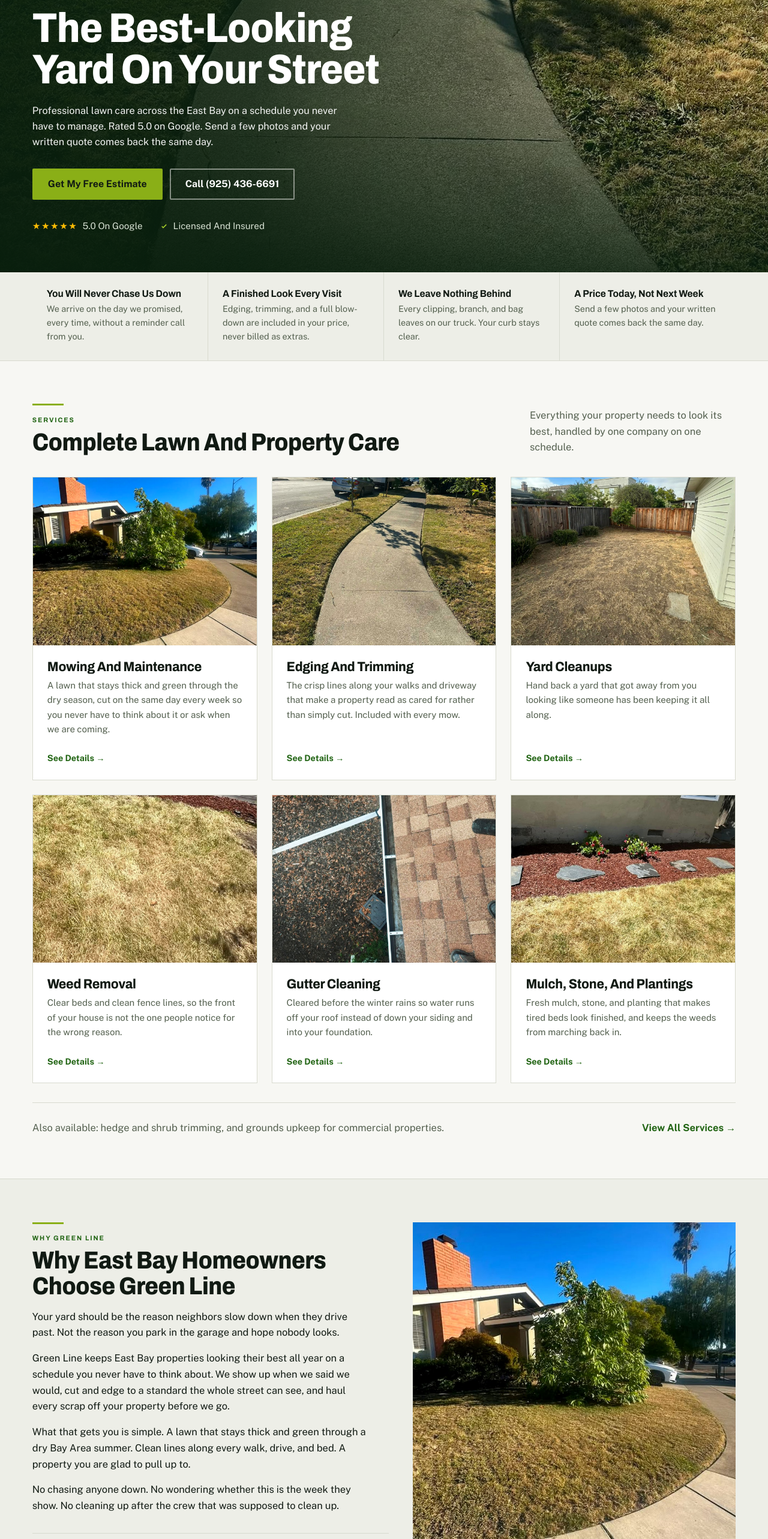
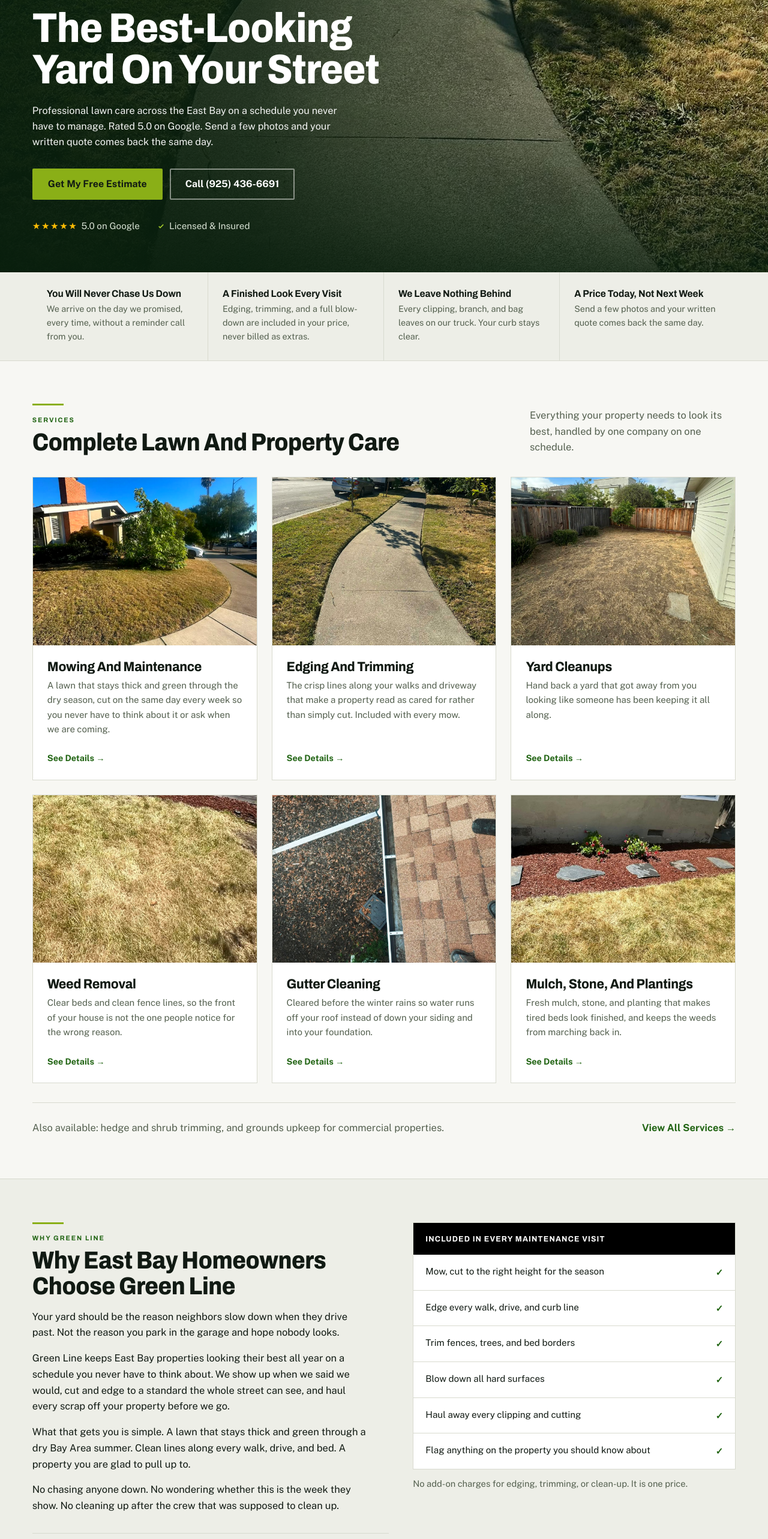
Before and after one commit to gibsonthompson/greenline, a Next.js app: page / in a window 1280 px wide. Shown: the part 234-2800 px from the top of the page at 60% size. Built offline with nearby package versions, Linux system fonts and the light colour scheme; no server answers.

Commit message:
Black header site-wide to match logo field, reframe map Orinda to San Jose, remove bed photo section

```diff
--- a/src/app/about/page.tsx
+++ b/src/app/about/page.tsx
@@ -13,7 +13,7 @@
 export default function AboutPage() {
   return (
     <div className="mx-auto max-w-[1340px] px-[clamp(1.1rem,4.2vw,4rem)] pb-16 pt-[clamp(6rem,10vw,8.5rem)]">
-      <div className="grid gap-12 lg:grid-cols-[minmax(0,1fr)_minmax(280px,400px)]">
+      <div className="max-w-[68ch]">
         <div>
           <div className="rule" />
           <div className="kicker">About Us</div>
@@ -64,15 +64,6 @@
           </div>
         </div>
 
-        <div className="relative aspect-[3/4] overflow-hidden bg-forest-2 lg:sticky lg:top-28">
-          <Image
-            src="/photos/detail-tall.jpg"
-            alt="Bed reset with fresh mulch, stone, and new plantings"
-            fill
-            sizes="(min-width:1024px) 400px, 100vw"
-            className="object-cover"
-          />
-        </div>
       </div>
     </div>
   );
--- a/src/app/areas/page.tsx
+++ b/src/app/areas/page.tsx
@@ -43,10 +43,10 @@
             </Link>
           </p>
         </div>
-        <div className="aspect-[4/3] overflow-hidden border-[3px] border-lime bg-forest-2">
+        <div className="aspect-[3/4] overflow-hidden border-[3px] border-lime bg-forest-2 sm:aspect-[4/3]">
           <iframe
             title="Map of the Green Line Lawn Care service area in the East Bay"
-            src="https://maps.google.com/maps?q=Oakland,%20California&t=&z=11&ie=UTF8&iwloc=&output=embed"
+            src="https://maps.google.com/maps?q=37.6076,-122.0330&z=9&output=embed"
             loading="lazy"
             referrerPolicy="no-referrer-when-downgrade"
             allowFullScreen
--- a/src/app/globals.css
+++ b/src/app/globals.css
@@ -120,13 +120,13 @@
   transition: background-color .28s, top .28s, border-color .28s, box-shadow .28s;
 }
 .gl-header-solid {
-  background: rgba(9,32,14,.98);
+  background: #010101;
   border-bottom-color: var(--color-lime);
 }
 .gl-header-solid .gl-navlink { text-shadow: none; }
 
 body.scrolled .gl-header {
-  background: rgba(9,32,14,.96);
+  background: rgba(1,1,1,.97);
   backdrop-filter: blur(12px);
   border-bottom-color: var(--color-lime);
   box-shadow: 0 6px 24px rgba(0,0,0,.28);
--- a/src/app/page.tsx
+++ b/src/app/page.tsx
@@ -63,11 +63,16 @@
             <Link href="/estimate" className="btn btn-l">Get My Free Estimate</Link>
             <a href={`tel:${SITE.phoneE164}`} className="btn btn-o">Call {SITE.phoneDisplay}</a>
           </div>
-          <div className="mt-8 flex flex-wrap items-center gap-x-7 gap-y-2 text-[0.95rem] text-[#d8e2d4]">
-            <span className="inline-flex items-center gap-2">
-              <span className="stars">&#9733;&#9733;&#9733;&#9733;&#9733;</span> 5.0 On Google
+          {/* These two sit on ONE line at every width. flex-nowrap plus
+              whitespace-nowrap on each item; the type steps down on small
+              phones rather than wrapping to a second row. */}
+          <div className="mt-8 flex flex-nowrap items-center gap-x-4 text-[0.8rem] text-[#d8e2d4] sm:gap-x-7 sm:text-[0.95rem]">
+            <span className="inline-flex flex-none items-center gap-1.5 whitespace-nowrap">
+              <span className="stars">&#9733;&#9733;&#9733;&#9733;&#9733;</span> 5.0 on Google
             </span>
-            <span className="inline-flex items-center gap-2"><Check /> Licensed And Insured</span>
+            <span className="inline-flex flex-none items-center gap-1.5 whitespace-nowrap">
+              <Check /> Licensed &amp; Insured
+            </span>
           </div>
         </div>
       </section>
@@ -173,13 +178,12 @@
             <Link href="/estimate" className="btn btn-p mt-8">Get My Free Estimate</Link>
           </div>
 
-          <div>
-            <figure>
-              <Image src="/photos/detail-tall.jpg" alt="Bed reset with fresh mulch, flagstone stepping stones, and new plantings" width={900} height={1200} sizes="(min-width:1080px) 480px, 100vw" className="w-full object-cover" />
-              <figcaption className="t-sm mt-2 text-mute-l">Bed reset with fresh mulch, stone, and new plants.</figcaption>
-            </figure>
-            <div className="mt-6 border border-line bg-white">
-              <div className="bg-forest px-4 py-3 font-[family-name:var(--font-display)] text-[0.8rem] uppercase tracking-[0.09em] text-white" style={{ fontVariationSettings: '"wdth" 94, "wght" 700' }}>
+          <aside className="lg:sticky lg:top-28">
+            <div className="border border-line bg-white">
+              <div
+                className="bg-black px-5 py-4 font-[family-name:var(--font-display)] text-[0.82rem] uppercase tracking-[0.09em] text-white"
+                style={{ fontVariationSettings: '"wdth" 94, "wght" 700' }}
+              >
                 Included In Every Maintenance Visit
               </div>
               {[
@@ -190,13 +194,16 @@
                 "Haul away every clipping and cutting",
                 "Flag anything on the property you should know about",
               ].map((item, i, arr) => (
-                <div key={item} className={`flex items-center justify-between gap-4 px-4 py-3 text-[0.93rem] ${i < arr.length - 1 ? "border-b border-line" : ""}`}>
+                <div key={item} className={`flex items-start justify-between gap-4 px-5 py-4 text-[0.95rem] ${i < arr.length - 1 ? "border-b border-line" : ""}`}>
                   <span>{item}</span>
-                  <span className="font-bold text-green" aria-hidden="true">&#10003;</span>
+                  <span className="mt-0.5 font-bold text-green" aria-hidden="true">&#10003;</span>
                 </div>
               ))}
             </div>
-          </div>
+            <p className="t-sm mt-3 text-mute-l">
+              No add-on charges for edging, trimming, or clean-up. It is one price.
+            </p>
+          </aside>
         </div>
       </section>
 
--- a/src/components/Footer.tsx
+++ b/src/components/Footer.tsx
@@ -12,7 +12,7 @@
   if (pathname?.startsWith("/admin")) return null;
 
   return (
-    <footer className="bg-[#08240E] text-paper">
+    <footer className="bg-black text-paper">
       <div className="mx-auto grid max-w-[1340px] gap-8 px-[clamp(1.1rem,4.2vw,4rem)] py-[clamp(3rem,5vw,4.2rem)] sm:grid-cols-2 lg:grid-cols-[1.6fr_1fr_1fr_1fr_1.1fr]">
         <div>
           <Image src="/brand/logo.png" alt="Green Line Lawn Care" width={644} height={366} className="h-[58px] w-auto" />
@@ -105,7 +105,7 @@
         </div>
       </div>
 
-      <div className="border-t border-mute-d/20">
+      <div className="border-t border-white/12">
         <div className="mx-auto flex max-w-[1340px] flex-wrap items-center justify-between gap-4 px-[clamp(1.1rem,4.2vw,4rem)] py-5 text-[0.85rem] text-[#8fa08c]">
           <p>&copy; {new Date().getFullYear()} {SITE.name}. All Rights Reserved.</p>
           <p className="flex gap-6">
--- a/src/components/Header.tsx
+++ b/src/components/Header.tsx
@@ -87,11 +87,11 @@
       </div>
 
       {open && (
-        <nav id="mobile-nav" aria-label="Main" className="bg-forest px-[clamp(1.1rem,4.2vw,4rem)] pb-6 lg:hidden">
+        <nav id="mobile-nav" aria-label="Main" className="bg-black px-[clamp(1.1rem,4.2vw,4rem)] pb-6 lg:hidden">
           <ul>
             {nav.map((n) => (
               <li key={n.href}>
-                <Link href={n.href} onClick={() => setOpen(false)} className="block border-b border-forest-3 py-4 text-lg font-semibold text-white">
+                <Link href={n.href} onClick={() => setOpen(false)} className="block border-b border-white/12 py-4 text-lg font-semibold text-white">
                   {n.label}
                 </Link>
               </li>
--- a/src/components/ServiceArea.tsx
+++ b/src/components/ServiceArea.tsx
@@ -12,8 +12,8 @@
         <div className="kicker">Service Area</div>
         <h2 className="h2 mt-2 text-white">Where We Work</h2>
         <p className="lead mt-4 max-w-[44ch] text-mute-d">
-          Our weekly routes run from Richmond and El Cerrito south through Oakland, San Leandro,
-          and Hayward down to Union City, Fremont, and Newark.
+          Our routes run the length of the East Bay, from Orinda and Richmond in the north,
+          down through Oakland, San Leandro, Hayward, and Fremont, as far south as San Jose.
         </p>
         <p className="mt-4 max-w-[44ch] text-mute-d">
           We&rsquo;ll take cleanups and commercial work further out and price those one at a time.
@@ -26,10 +26,12 @@
       </div>
 
       <div>
-        <div className="aspect-[4/3] overflow-hidden border-[3px] border-lime bg-forest-2">
+        {/* Portrait on phones: at z=9 a 4:3 box is too short to hold
+            Orinda and San Jose at once, a 3:4 box clears it comfortably. */}
+        <div className="aspect-[3/4] overflow-hidden border-[3px] border-lime bg-forest-2 sm:aspect-[4/3]">
           <iframe
             title="Map of the Green Line Lawn Care service area in the East Bay"
-            src="https://maps.google.com/maps?q=Oakland,%20California&t=&z=11&ie=UTF8&iwloc=&output=embed"
+            src="https://maps.google.com/maps?q=37.6076,-122.0330&z=9&output=embed"
             loading="lazy"
             referrerPolicy="no-referrer-when-downgrade"
             allowFullScreen
```
Also changed, not shown: public/photos/detail-tall.jpg (deleted).
